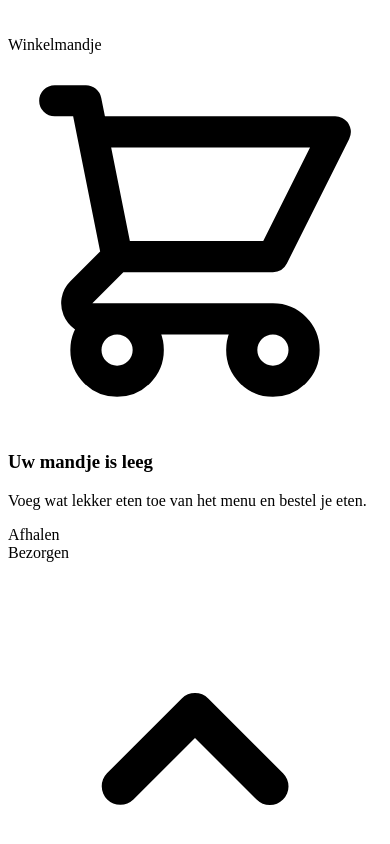
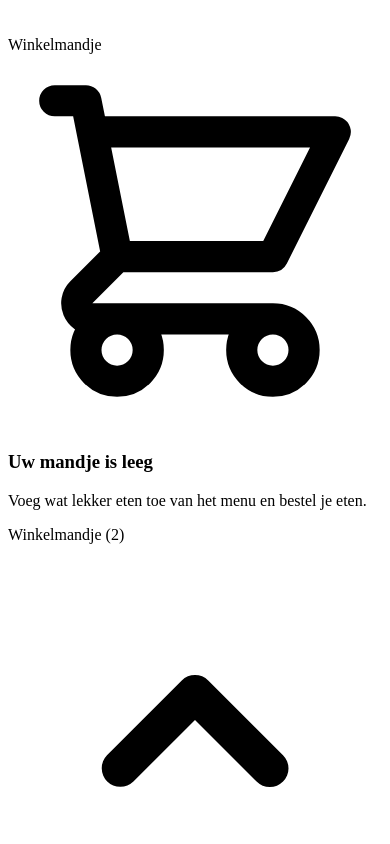
Before and after one commit to Rgerard96/Restaurant-Application, a Next.js app: page / in a window 390 px wide. Shown: the part 10284-11128 px from the top of the page. Built offline with nearby package versions, Linux system fonts and the light colour scheme.

Commit message:
add cart button and adjust slideover functionality

```diff
--- /dev/null
+++ b/components/CartButton.js
@@ -0,0 +1,25 @@
+import React, { useState } from 'react';
+import SlideOver from './SlideOver';
+
+export default function CartButton() {
+  const [slideOver, setSlideOver] = useState(false);
+  const [type, setType] = useState();
+  const slideOverHandler = (e) => {
+    setSlideOver(!slideOver);
+    setType(e.target.id);
+  };
+  return (
+    <div
+      className='sm:hidden sticky bottom-0 text-center py-3 flex-1 bg-blue-500 text-white'
+      onClick={slideOverHandler}
+      id='cart'
+    >
+      <SlideOver
+        slideOver={slideOver}
+        setSlideOver={setSlideOver}
+        type={type}
+      />
+      Winkelmandje <span>(2)</span>
+    </div>
+  );
+}
--- a/components/DeliveryOptions.js
+++ /dev/null
@@ -1,39 +0,0 @@
-import React, { useState } from 'react';
-import Modal from './Modal';
-
-export default function DeliveryOptions() {
-  const [deliveryOption, setDeliveryOption] = useState('afhalen');
-  const [modal, setModal] = useState(false);
-  const [type, setType] = useState();
-  const modalHandler = (e) => {
-    setModal(!modal);
-    setType(e.target.id);
-    setDeliveryOption('bezorgen');
-  };
-
-  return (
-    <div className='sm:hidden flex border-t sticky bottom-0'>
-      <Modal modal={modal} setModal={setModal} type={type} />
-      <div
-        className={deliveryOption === 'afhalen' ? style.active : style.notActve}
-        onClick={() => setDeliveryOption('afhalen')}
-      >
-        Afhalen
-      </div>
-      <div
-        className={
-          deliveryOption === 'bezorgen' ? style.active : style.notActve
-        }
-        onClick={modalHandler}
-        id='bezorgen'
-      >
-        Bezorgen
-      </div>
-    </div>
-  );
-}
-
-const style = {
-  active: 'text-center py-3 flex-1 bg-blue-500 text-white',
-  notActve: 'text-center py-3 flex-1 bg-white',
-};
--- a/components/SingleMenu.js
+++ b/components/SingleMenu.js
@@ -4,7 +4,7 @@ import FoodCard from './FoodCard'
 export default function SingleMenu() {
     return (
         <div>
-            <div className='mb-5 rounded-lg bg-blue-200 text-blue-500 p-5 font-bold'>
+            <div className='mb-3 rounded-lg bg-blue-200 text-blue-500 p-3 font-bold'>
                 Populaire gerechten
             </div>
             <FoodCard/>
--- a/components/SlideOver.js
+++ b/components/SlideOver.js
@@ -30,15 +30,23 @@ export default function SlideOver({ slideOver, setSlideOver, type }) {
           >
             <Dialog.Overlay className='absolute inset-0 bg-gray-500 bg-opacity-75 transition-opacity' />
           </Transition.Child>
-          <div className='fixed inset-y-0 right-0 pl-10 max-w-full flex'>
+          <div
+            className={`fixed inset-y-0 right-0 max-w-full flex ${
+              type === 'cart' ? 'pt-10' : 'pl-10'
+            }`}
+          >
             <Transition.Child
               as={Fragment}
               enter='transform transition ease-in-out duration-500 sm:duration-700'
-              enterFrom='translate-x-full'
-              enterTo='translate-x-0'
+              enterFrom={
+                type === 'cart' ? 'translate-y-full' : 'translate-x-full'
+              }
+              enterTo={type === 'cart' ? 'translate-y-0' : 'translate-x-0'}
               leave='transform transition ease-in-out duration-500 sm:duration-700'
-              leaveFrom='translate-x-0'
-              leaveTo='translate-x-full'
+              leaveFrom={type === 'cart' ? 'translate-y-0' : 'translate-x-0'}
+              leaveTo={
+                type === 'cart' ? 'translate-y-full' : 'translate-x-full'
+              }
             >
               <div className='relative w-screen max-w-md'>
                 <Transition.Child
--- a/pages/index.js
+++ b/pages/index.js
@@ -1,13 +1,13 @@
 import Head from 'next/head';
 import React, { useState } from 'react';
 import Cart from '../components/Cart';
-import DeliveryOptions from '../components/DeliveryOptions';
 import Header from '../components/Header';
 import NavBar from '../components/NavBar';
 import SlideOver from '../components/SlideOver';
 import { ShoppingCartIcon, LightningBoltIcon } from '@heroicons/react/outline';
 import Modal from '../components/Modal';
 import SingleMenu from '../components/SingleMenu';
+import CartButton from '../components/CartButton';
 
 export default function Home() {
   const [slideOver, setSlideOver] = useState(false);
@@ -21,6 +21,7 @@ export default function Home() {
     setModal(!modal);
     setType(e.target.id);
   };
+  const cart = true;
   return (
     <div className='relative'>
       <Head>
@@ -64,7 +65,7 @@ export default function Home() {
           <Cart />
         </div>
       </div>
-      <DeliveryOptions />
+      {cart && <CartButton />}
     </div>
   );
 }
```
